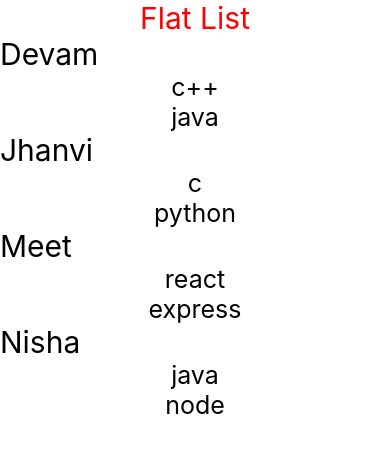
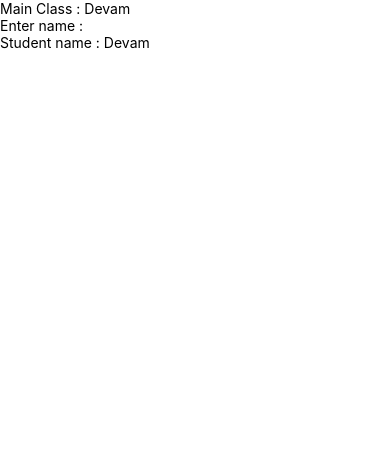
Before and after one commit to devam12/ProjectJS, a React Native app: screen / in a window 390 px wide. Shown: the top 452 px of the page. Built offline with nearby package versions, Linux system fonts and the light colour scheme.

Commit message:
Class Component done with state

```diff
--- a/App.js
+++ b/App.js
@@ -1,44 +1,32 @@
-import React, { useState } from 'react';
-import {Text, View, SectionList} from 'react-native';
+import React, { Component, useState } from 'react';
+import { Text, View, FlatList, Button, TextInput } from 'react-native';
+import ClassComponent from './components/ClassComponent';
 
-const App = () => {
+class App extends Component {
+  constructor(){
+    super();
+    this.state={
+      name  : "Devam",
+    }
+  }
 
-  const users = [
-    {
-      id: 1,
-      name: "Devam",
-      data : ['c++', 'java']
-    },
-    {
-      id: 2,
-      name: "Jhanvi",
-      data : ['c','python']
-    },
-    {
-      id: 3,
-      name: "Meet",
-      data : ['react', 'express']
-    },
-    {
-      id: 4,
-      name: "Nisha",
-      data : ['java', 'node']
-    },
+  updateName(changeName){
+    this.setState(
+      {
+        name : changeName,
+      }
+    )
+  }
 
-  ];
-
-  return (
-    <View>
-      <Text style={{ textAlign: 'center', fontSize: 30 , color : 'red' }}>Flat List</Text>
-      <SectionList
-      sections={users}
-      renderSectionHeader={({section:{name}})=>(
-        <Text style={{  fontSize: 30 }}>{name}</Text>
-        )}
-      renderItem={({item})=> <Text style={{ textAlign: 'center', fontSize: 25 }}>{item}</Text>}
-      />
-    </View>
-  );
-};
+  render() {
+    return (
+      <View>
+        <Text>Main Class : {this.state.name}</Text>
+        <TextInput placeholder='Enter name : ' onChangeText={(changeName)=>{this.updateName(changeName)}}></TextInput>
+        <ClassComponent name={this.state.name}/>
+      </View>
+    )
+  }
+}
 
 export default App;
--- /dev/null
+++ b/components/ClassComponent.js
@@ -0,0 +1,12 @@
+import React, { Component, useState } from 'react';
+import { Text, View, FlatList, Button } from 'react-native';
+
+class ClassComponent extends Component {
+  render() {
+    return (
+      <View><Text>Student name : {this.props.name}</Text></View>
+    )
+  }
+}
+
+export default ClassComponent;
```
